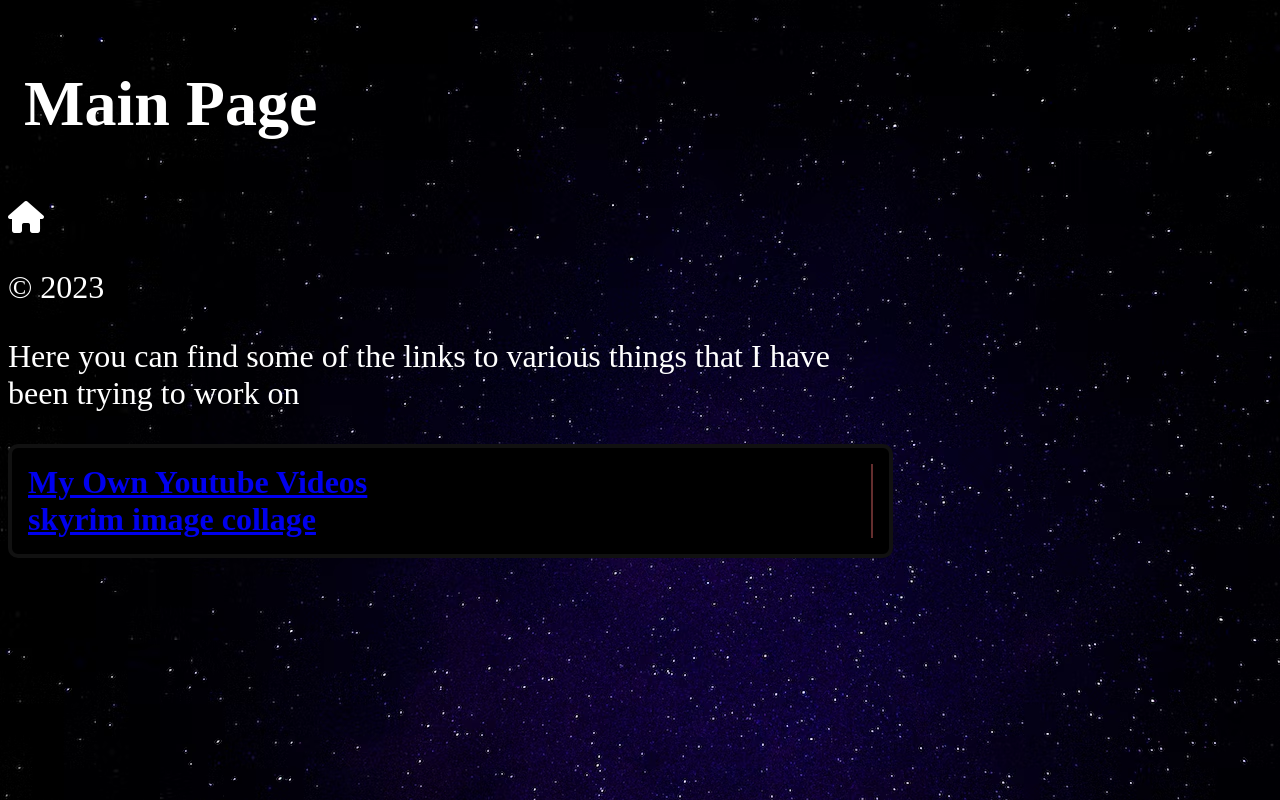
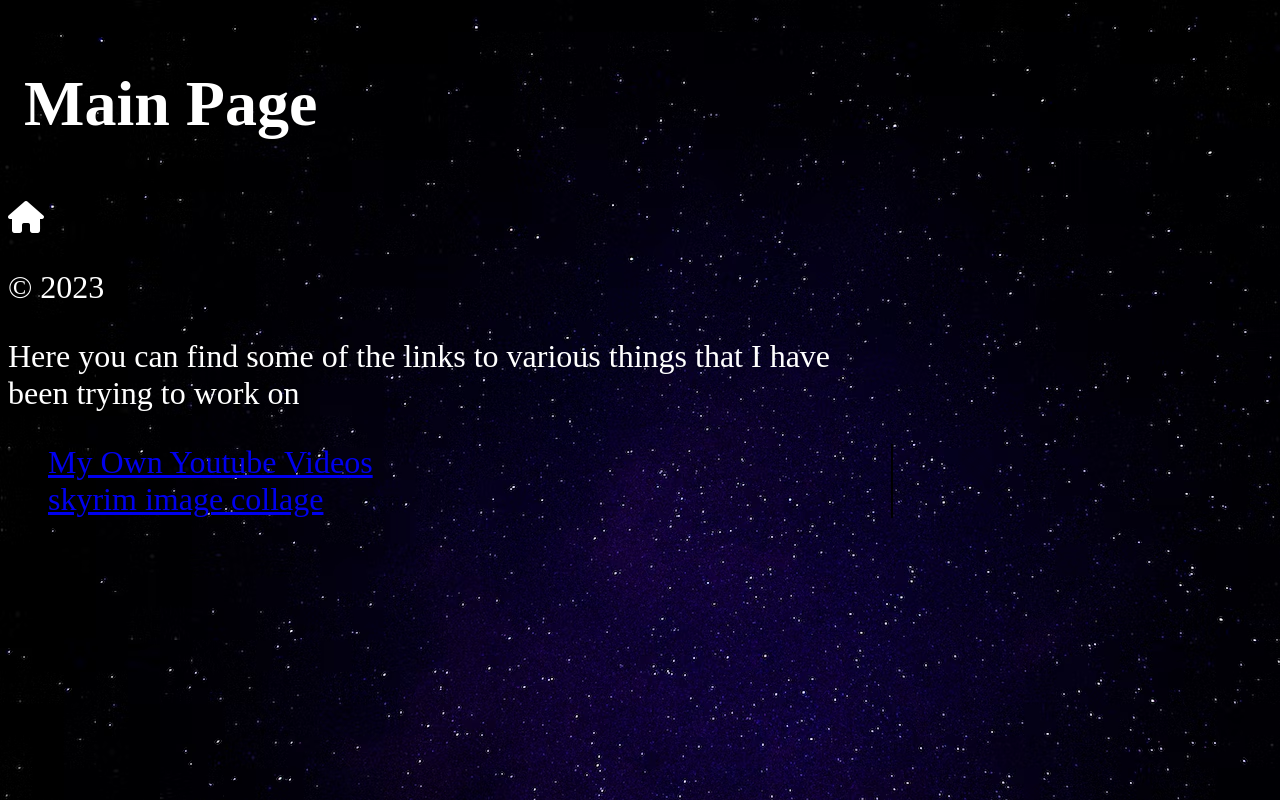
Before and after one commit to FearSav/final, a plain HTML site: page index.html in a window 1280 px wide. Drawn offline with Linux system fonts and the light colour scheme.

Commit message:
made edits

```diff
--- a/css/my-first-stylesheet.css
+++ b/css/my-first-stylesheet.css
@@ -1,12 +1,3 @@
-main ul {
-    background-color: #000000;
-    border: 4px solid #111111;
-    border-radius: 10px;
-    font-family: "sans-serif";
-    font-weight: bold;
-    padding: 16px;
-
-}
 
 p {
     color: #ffffff;
@@ -15,7 +6,7 @@ p {
 
 nav ul li {
     display: inline;
-    border-right: 2px solid #642e2e;
+    border-right: 2px solid #000000;
 
 }
 
--- a/index.html
+++ b/index.html
@@ -1,10 +1,12 @@
 <!DOCTYPE html>
 <html>
+
 <head>
-    <meta name="viewport" content="width=device-width, initial-scale=1">    <title>The Main Hub</title>
+    <meta name="viewport" content="width=device-width, initial-scale=1">
+    <title>Main Page</title>
+    <script src="https://kit.fontawesome.com/45c3b08db2.js" crossorigin="anonymous"></script>
     <link type="text/css" rel="stylesheet" href="css/my-first-stylesheet.css" />
 </head>
-<script src="https://kit.fontawesome.com/45c3b08db2.js" crossorigin="anonymous"></script>
 <body>
     <main>
         <h1>Main Page</h1>
```
Also changed, not shown: skyrim image collage.html (+3 -3 lines), youtube.html (+10 -7 lines). Lines whose indentation alone changed are shown as unchanged.
